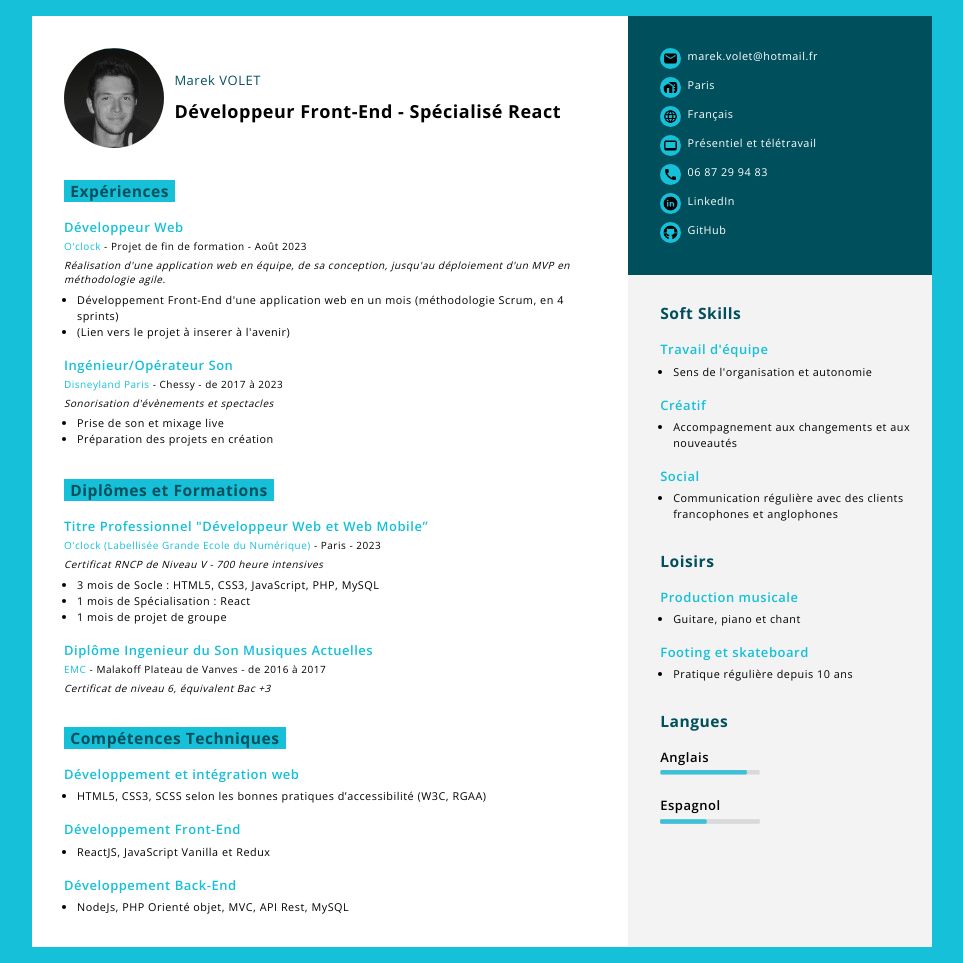
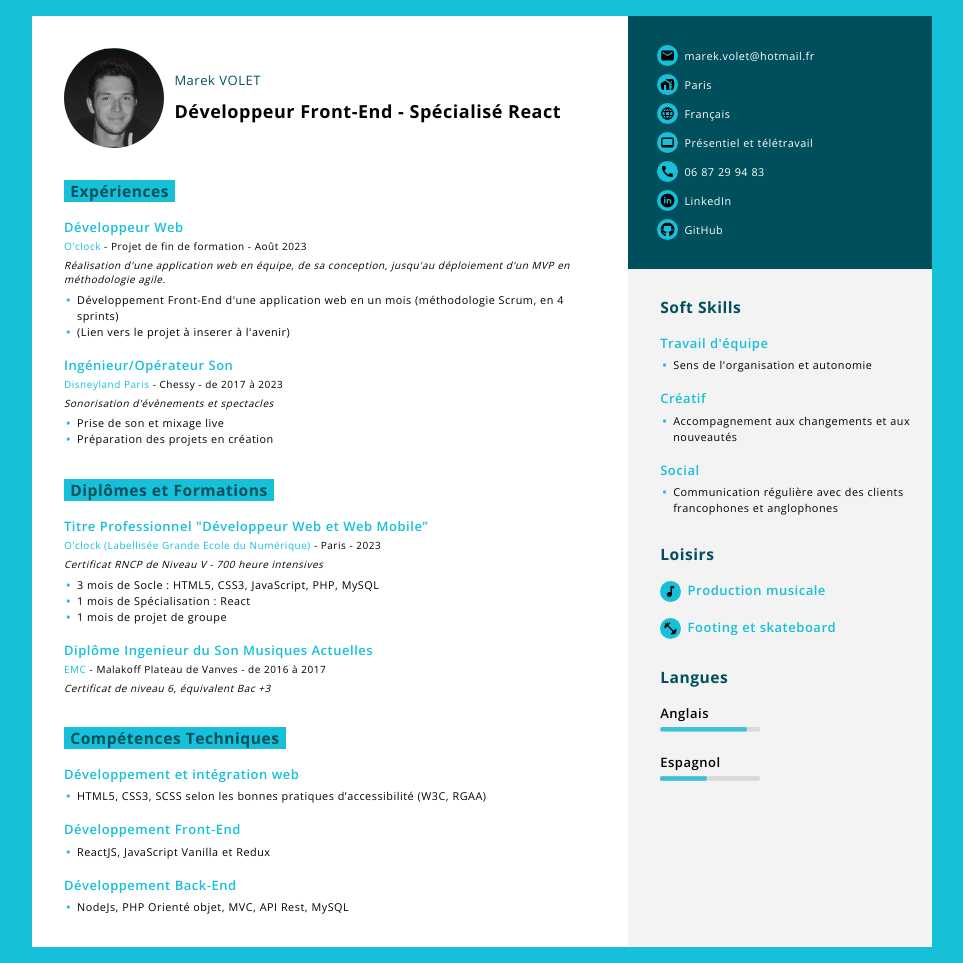
Before and after one commit to VOLETMarek/VOLETMarek.github.io, a PHP site: page /html/index.html in a window 1280 px wide. Shown: the whole page, without its empty margins (158-1121 px from the left). Run offline with PHP 8.4, Linux system fonts and the light colour scheme.

Commit message:
Ajout de styles et icons

```diff
--- a/CV_VOLET_MAREK/css/style.css
+++ b/CV_VOLET_MAREK/css/style.css
@@ -52,11 +52,19 @@ p {
 }
 
 ul.main-section_list {
-    list-style-type: disc;
     padding: 0.5em 0 0 1.2em;
     font-size: smaller;
     line-height: 1rem;
 }
+
+ul.main-section_list li::before {
+    content: "\2022";
+    color: #16c0d8;
+    font-weight: bold;
+    display: inline-block;
+    width: 1em;
+    margin-left: -1em;
+  }
 
 
 
@@ -159,7 +167,7 @@ ul.main-section_list {
     display: flex;
     flex-direction: column;
     gap: 0.5rem;
-    padding: 1rem;
+    padding: 0.8rem;
 }
 
 .main-section_profil_info {
@@ -189,6 +197,11 @@ ul.main-section_list {
     margin: 0.3rem 0 0.3rem;
 }
 
+.section-list_email, .section-list_location, .section-list_nationalite, .section-list_travail, .section-list_travail, .section-list_phone_number, .section-list_social {
+    display: flex;
+    align-self: center;
+}
+
 .main-section_title__right {
     background-color: #f3f3f3;
     padding: 0;
@@ -207,6 +220,17 @@ ul.main-section_list {
     margin: 0.8rem 0 0;
 }
 
+.main-section_loisirs {
+    display: flex;
+    gap: 0.4rem;
+    margin: 1rem 0 0;
+}
+
+.main-section_text_loisirs {
+    color: #16c0d8;
+    font-weight: 600;
+    margin: 0;
+}
 
 
 /********** Responsive Section **********/
--- a/CV_VOLET_MAREK/html/index.html
+++ b/CV_VOLET_MAREK/html/index.html
@@ -166,14 +166,14 @@
 
         <section class="main-section_right">
           <h2 class="main-section_title__right">Loisirs</h2>
-          <h3 class="main-section_text">Production musicale</h3>
-          <ul class="main-section_list">
-            <li class="section-list_item">Guitare, piano et chant</li>
-          </ul>
-          <h3 class="main-section_text">Footing et skateboard</h3>
-          <ul class="main-section_list">
-            <li class="section-list_item">Pratique régulière depuis 10 ans</li>
-          </ul>
+          <div class="main-section_loisirs">
+            <img class="section-list_icon" src="../images/icons/music.png" alt="icon_music" />
+            <h3 class="main-section_text_loisirs">Production musicale</h3>
+          </div>
+          <div class="main-section_loisirs">
+            <img class="section-list_icon" src="../images/icons/sport.png" alt="icon_sport" />
+            <h3 class="main-section_text_loisirs">Footing et skateboard</h3>
+          </div>
         </section>
 
         <!-- / Langues / -->
```
Also changed, not shown: CV_VOLET_MAREK/images/icons/music.png (added), CV_VOLET_MAREK/images/icons/sport.png (added).
